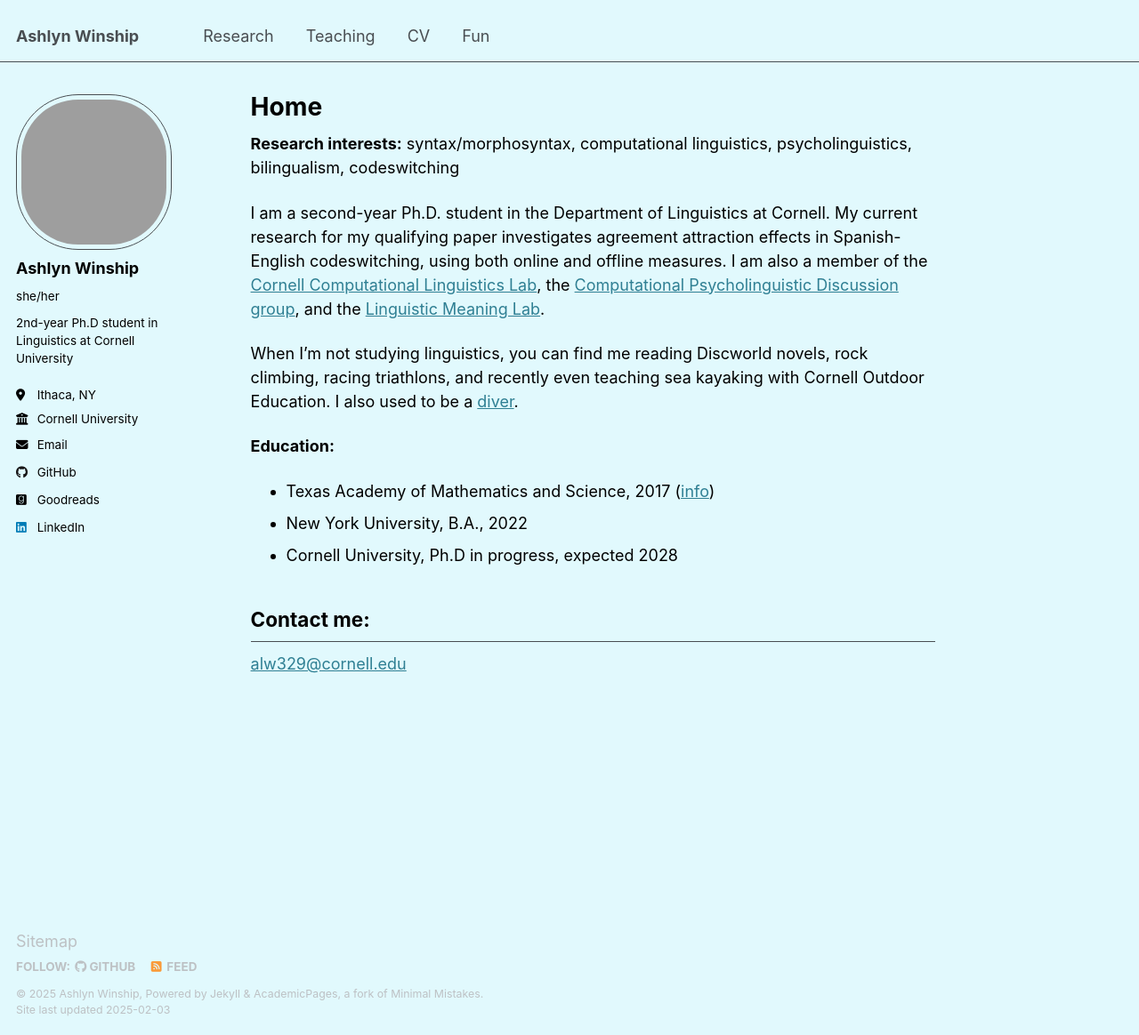
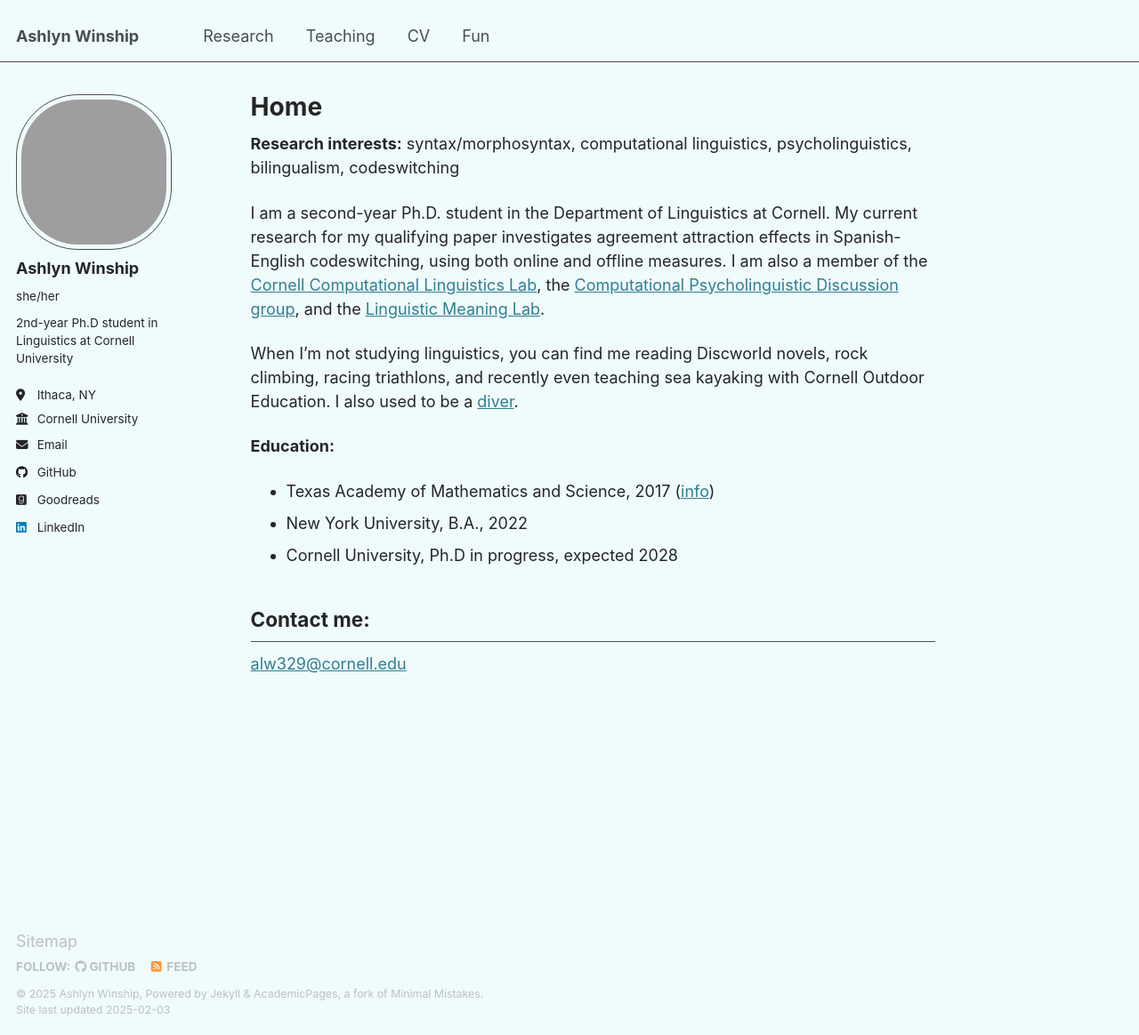
Before and after one commit to ashlynwinship/ashlynwinship.github.io, a Jekyll site: the page built from _pages/about.md, in a window 1280 px wide and 1164 px high. Shown: the whole window at 89% size. Built offline with Jekyll 4.4.1, drawn with Linux system fonts in a browser that asks for light colours; grey boxes are pictures that could not be loaded.

Commit message:
Update _blue.scss

```diff
--- a/_sass/theme/_blue.scss
+++ b/_sass/theme/_blue.scss
@@ -8,10 +8,10 @@ $dark-gray                  : mix(#000, $gray, 40%);
 $darker-gray                : mix(#000, $gray, 60%);
 $light-gray                 : mix(#fff, $gray, 50%);
 
-$background                 : #e1f9fd;
+$background                 : #f0fbfc;
 $background-light           : mix(#fff, $background, 80%);
 $background-lighter         : mix(#fff, $background, 90%);
-$text                       : #000000;
+$text                       : #242626;
 $link                       : #0ea1c5;
 $link-dark                  : mix(#000, $link, 25%);
 $link-light                 : mix(#fff, $link, 25%);
```
